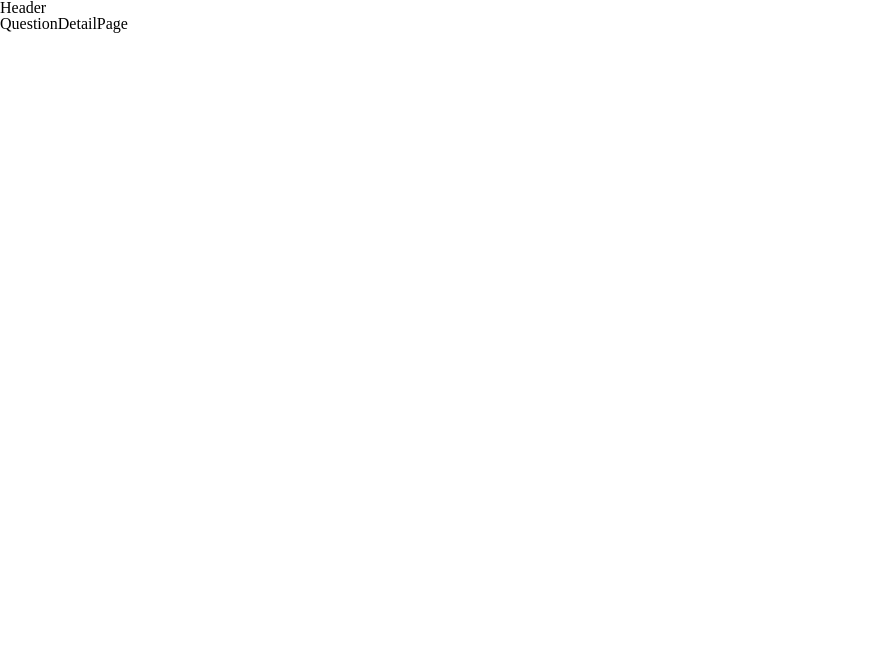
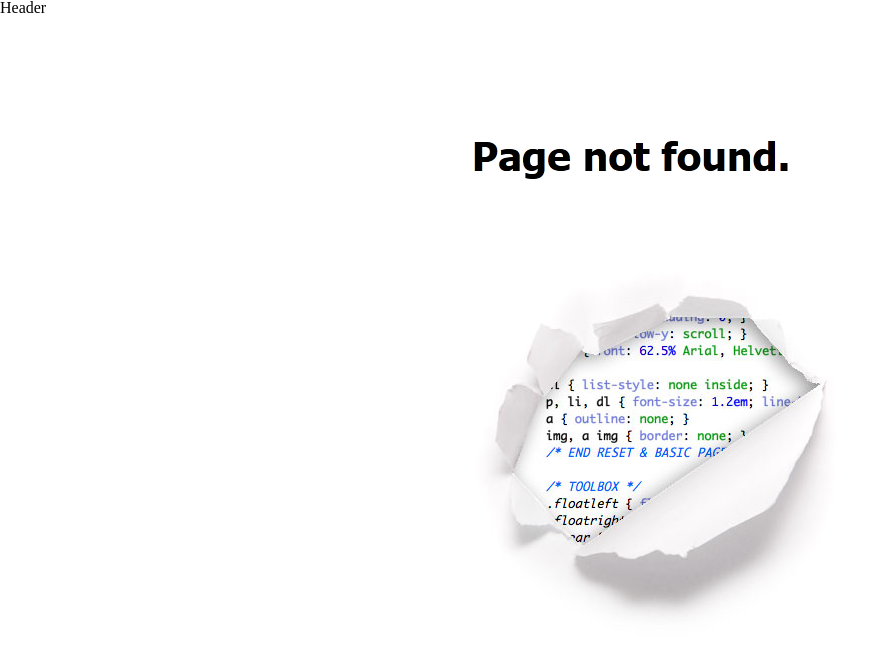
Before and after one commit to codestates-seb/seb42_pre_032, a React (Create React App) app in the folder client/: page /notfound in a window 1280 px wide. Shown: the top 654 px of the page, without its empty margins (0-890 px from the left). Built offline with nearby package versions, Linux system fonts and the light colour scheme.

Commit message:
[feat]notfoundpage

```diff
--- a/client/src/App.js
+++ b/client/src/App.js
@@ -87,7 +87,7 @@ function App() {
           <Route path="/create" element={<CreatePage />} />
           <Route path="/signup" element={<SignUpPage />} />
           <Route path="login" element={<LoginPage />} />
-          <Route path="*" element={<NotFoundPage />} />
+          <Route path="/notfound" element={<NotFoundPage />} />
         </Routes>
       </BrowserRouter>
     </ThemeProvider>
--- a/client/src/page/NotFoundPage.js
+++ b/client/src/page/NotFoundPage.js
@@ -1,5 +1,17 @@
+//헤더빼는법
+//헤더컴포넌트에  if (window.location.pathname === '/notfound') return null 추가 부탁드리기
+//import styled from 'styled-components';
+import notfoundImage from '../image/notfound.png';
+import { NotFoundWrapper } from './styled/NotFoundPage.styled';
+
 const NotFoundPage = () => {
-  return <div>NotFoundPage</div>;
+  return (
+    <div>
+      <NotFoundWrapper>
+        <img src={notfoundImage} alt="NotFoundPage" />
+      </NotFoundWrapper>
+    </div>
+  );
 };
 
 export default NotFoundPage;
--- /dev/null
+++ b/client/src/page/styled/NotFoundPage.styled.js
@@ -0,0 +1,14 @@
+import styled from 'styled-components';
+
+export const NotFoundWrapper = styled.div`
+  position: absolute;
+  top: 15%;
+  /* left: 30%; */
+  text-align: center;
+  width: 100%;
+  height: 100%;
+  /* width: 100%;
+  height: 100vh;
+  display: center;
+  flex-direction: column; */
+`;
```
Also changed, not shown: client/src/image/notfound.png (added).
